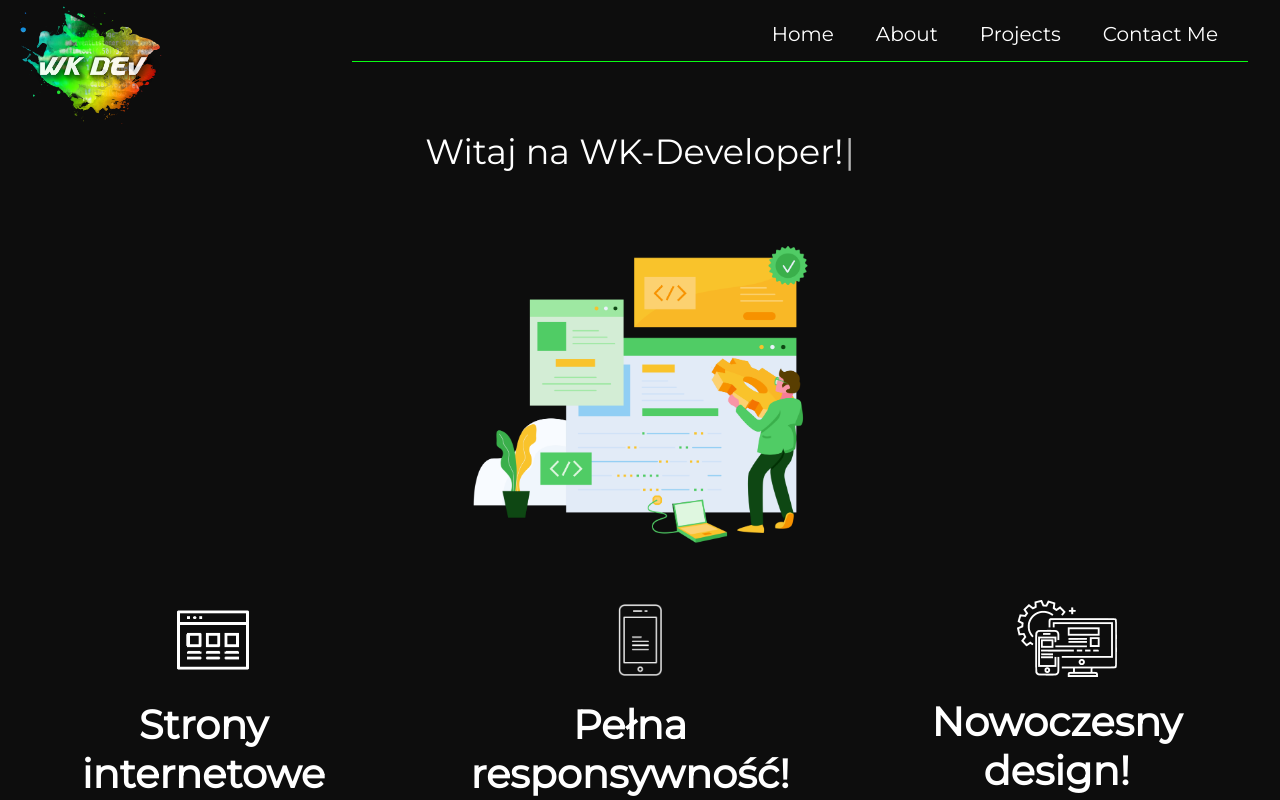
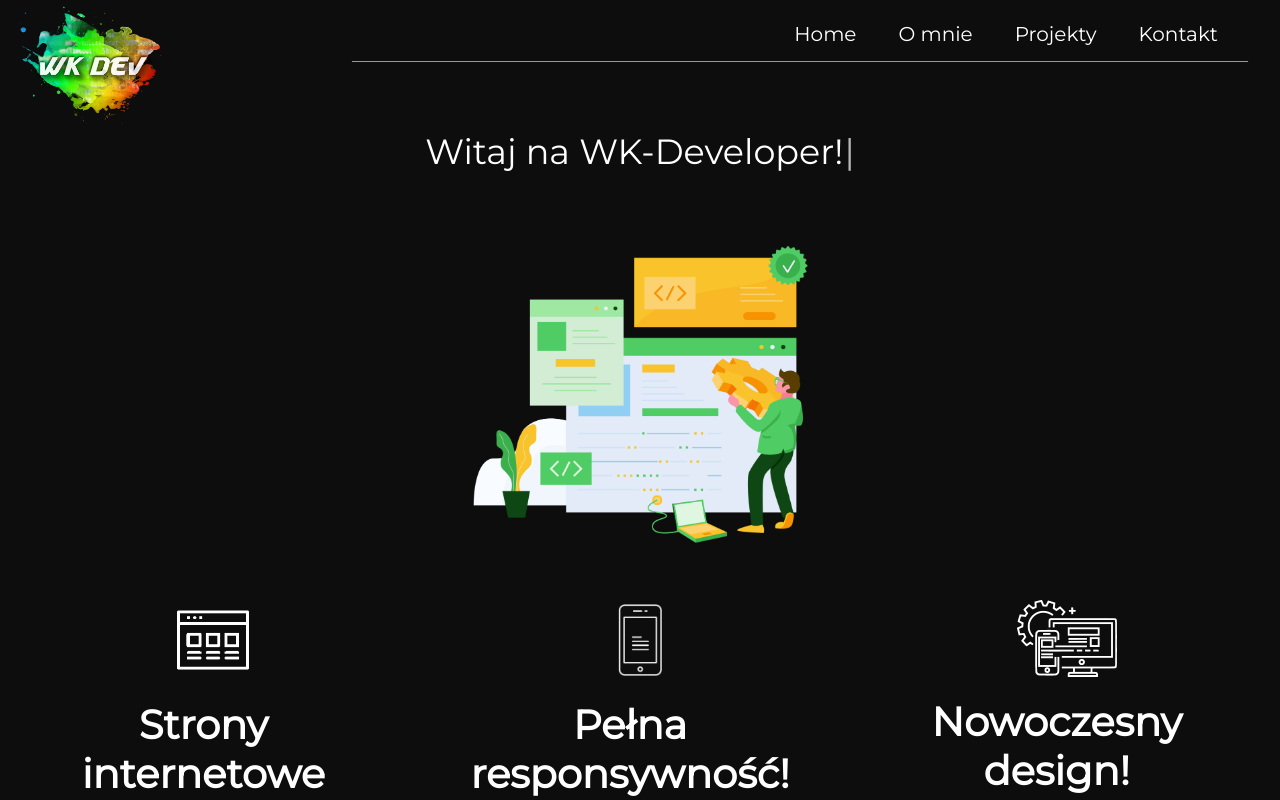
Before and after one commit to tequss/portfolio, a React (Create React App) app: page / in a window 1280 px wide. Shown: the top 800 px of the page. Built offline with nearby package versions, Linux system fonts and the light colour scheme.

Commit message:
Adding new staff

```diff
--- a/src/components/NavBar/MenuItems.js
+++ b/src/components/NavBar/MenuItems.js
@@ -9,17 +9,17 @@ export const MenuItems = [
         cName: 'nav-links'
     },
     {
-        title: 'About',
+        title: 'O mnie',
         url: '/aboutme',
         cName: 'nav-links'
     },
     {
-        title: 'Projects',
+        title: 'Projekty',
         url: "/projects",
         cName: 'nav-links'
     },
     {
-        title: 'Contact Me',
+        title: 'Kontakt',
         url: "/contactme",
         cName: 'nav-links'
     },
```
